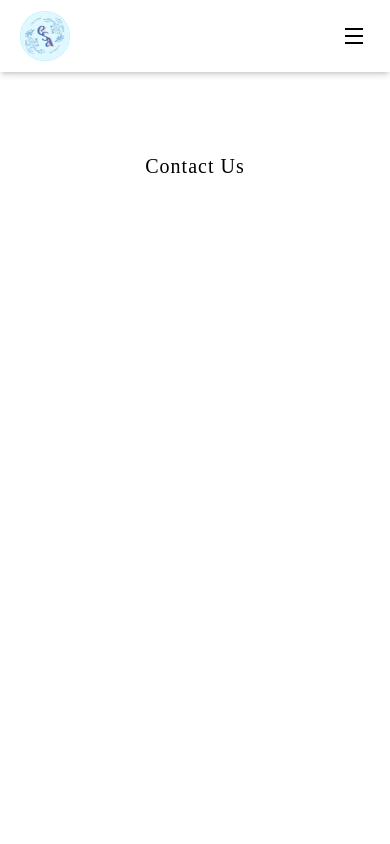
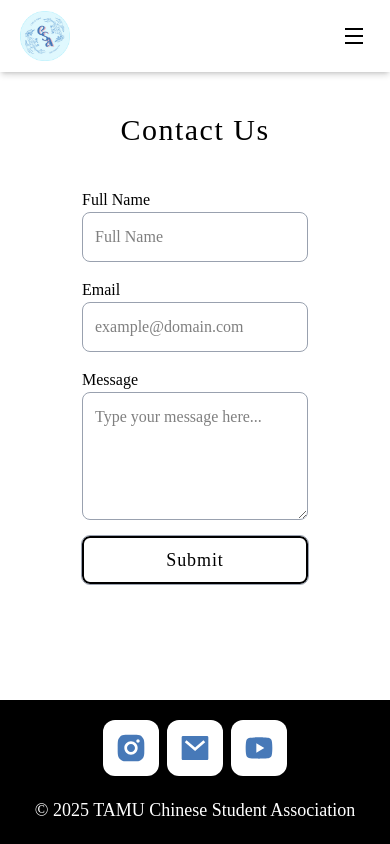
Before and after one commit to tamucsa/website, a Next.js app: page /contact in a window 390 px wide. Built offline with nearby package versions, Linux system fonts and the light colour scheme; a web font is replaced by a local one.

Commit message:
lots of changes, set up entire form & email api, todo: fix credentials & uiC

```diff
--- a/package.json
+++ b/package.json
@@ -9,12 +9,15 @@
     "lint": "next lint"
   },
   "dependencies": {
+    "@types/nodemailer": "^6.4.17",
     "classnames": "^2.5.1",
     "framer-motion": "^12.10.0",
     "next": "15.3.3",
+    "nodemailer": "^7.0.5",
     "react": "^19.0.0",
     "react-dom": "^19.0.0",
     "react-google-recaptcha": "^3.1.0",
+    "react-hook-form": "^7.61.1",
     "react-icons": "^5.5.0"
   },
   "devDependencies": {
--- /dev/null
+++ b/src/app/api/email/route.ts
@@ -0,0 +1,41 @@
+import { type NextRequest, NextResponse } from "next/server";
+import nodemailer from "nodemailer";
+import Mail from "nodemailer/lib/mailer";
+
+export async function POST(request: NextRequest) {
+    const { name, email, message } = await request.json();
+
+    const transporter = nodemailer.createTransport({
+        service: "gmail",
+        auth: {
+            user: process.env.CSA_EMAIL,
+            pass: process.env.CSA_APP_PASSWORD,
+        },
+    });
+
+    const mailOptions: Mail.Options = {
+        from: process.env.CSA_EMAIL,
+        to: process.env.CSA_EMAIL,
+        subject: `Message from ${name} (${email})`,
+        text: message,
+    };
+
+    const sendMailPromise = () =>
+        new Promise<string>((resolve, reject) => {
+            transporter.sendMail(mailOptions, function (err) {
+                if(!err) {
+                    resolve("Email sent successfully");
+                } else {
+                    reject("Error sending email: " + err.message);
+                }
+            });
+        });
+
+    try {
+        await sendMailPromise()
+        return NextResponse.json({message: "Email sent successfully"}, {status: 200});
+    } catch (error) {
+        return NextResponse.json({message: error}, {status: 500});
+    }
+
+}
--- /dev/null
+++ b/src/app/components/contact.tsx
@@ -0,0 +1,57 @@
+"use client";
+
+import { FC } from 'react';
+import { useForm } from 'react-hook-form';
+import { sendEmail } from '@/utils/send-email';
+
+export type FormData = {
+    name: string;
+    email: string;
+    message: string;
+}
+
+const Contact: FC = () => {
+    const {register, handleSubmit} = useForm<FormData>();
+
+    function onSubmit(data: FormData) {
+        sendEmail(data);
+    }
+
+  return (
+    <form onSubmit={handleSubmit(onSubmit)} className='flex flex-col gap-4 max-w-md mx-auto font-secondary'>
+        <div className='flex flex-col gap-0'>
+            <label htmlFor='name' className='text-md'>Full Name</label>
+            <input
+                type="text"
+                placeholder="Full Name"
+                {...register("name", { required: true })}
+                className="p-3 border rounded-lg border-gray-400 text-md"
+            />
+        </div>
+        <div className='flex flex-col gap-0'>
+            <label htmlFor='email'>Email</label>
+            <input
+                type="email"
+                placeholder="example@domain.com"
+                {...register("email", { required: true })}
+                className="p-3 border rounded-lg border-gray-400 text-md"
+            />
+        </div>
+        <div className='flex flex-col gap-0'>
+            <label htmlFor='message'>Message</label>
+            <textarea
+                rows={5}
+                placeholder="Type your message here..."
+                {...register("message", { required: true })}
+                className="p-3 border rounded-lg border-gray-400 text-md h-32"
+            />
+        </div>
+        <div>
+            <button type="submit" className="w-full p-2 outline outline-gray-400 border-2 rounded-lg text-center font-primary tracking-wider transition-colors text-lg md:text-xl hover:text-primary hover:outline-primary">
+            Submit
+            </button>
+        </div>
+    </form>
+  )
+}
+export default Contact;
--- a/src/app/contact/page.tsx
+++ b/src/app/contact/page.tsx
@@ -1,9 +1,19 @@
 import { Metadata } from "next";
+import Contact from "@/app/components/contact";
 
 const ContactPage = () => {
     return (
-        <div className="container max-w-7xl mx-auto py-20 h-screen">
-            <h1 className="font-primary text-center tracking-wider text-xl mb-8 ">Contact Us</h1>
+        <div className="flex flex-col lg:flex-row items-center justify-center gap-5 md:gap-10 pb-15">
+            {/* Left/Top - Contact Form */}
+            <div className="flex flex-col items-center gap-10 md:gap-10">
+                <h1 className="container text-center font-primary tracking-wider text-3xl md:text-4xl mt-10 md:mt-15">Contact Us</h1>
+                <Contact />
+            </div>
+            {/* Right/Bottom - Images */}
+            <div className="hidden md:flex md:flex-row lg:flex-col md:items-center md:justify-center md:gap-5 md:pl-10">
+                <img src="/images/contact1.jpg" alt="Contact Image 1" className="w-32 h-32 object-cover rounded-lg shadow-md" />
+                <img src="/images/contact2.jpg" alt="Contact Image 2" className="w-32 h-32 object-cover rounded-lg shadow-md" />
+            </div>
         </div>
     )
 }
--- a/src/app/membership/page.tsx
+++ b/src/app/membership/page.tsx
@@ -25,7 +25,7 @@ const MembershipPage = () => {
                             */}
                         </div>
                         <Link target='_blank' href="https://docs.google.com/forms/d/e/1FAIpQLSe71PBHTionWEc17KzuQ0SiR-SwbS8g-wLPOSY4cOR0DR-CHA/viewform"
-                              className="w-full text-nowrap p-3 outline outline-black border-2 rounded-lg text-center font-primary tracking-wider transition-colors duration-300 text-xl md:text-2xl hover:text-primary hover:outline-primary">
+                              className="w-full text-nowrap p-3 outline outline-black border-2 rounded-lg text-center font-primary tracking-wider transition-colors text-xl md:text-2xl hover:text-primary hover:outline-primary">
                               CSA Membership Form (2024-2025)
                         </Link>
                     </div>
--- /dev/null
+++ b/src/utils/send-email.ts
@@ -0,0 +1,20 @@
+import { FormData } from '@/app/components/contact';
+
+export function sendEmail(data: FormData) {
+    const apiEndpoint = '/api/email';
+
+    fetch(apiEndpoint, {
+        method: 'POST',
+        // headers: {
+        //     'Content-Type': 'application/json',
+        // },
+        body: JSON.stringify(data),
+    })
+        .then((res) => res.json())
+        .then((response) => {
+            alert(response.message);
+        })
+        .catch((error) => {
+            alert('Error sending email: ' + error);
+        });
+}
```
Also changed, not shown: 1 other file (tests, documents, lock files or other folders).
